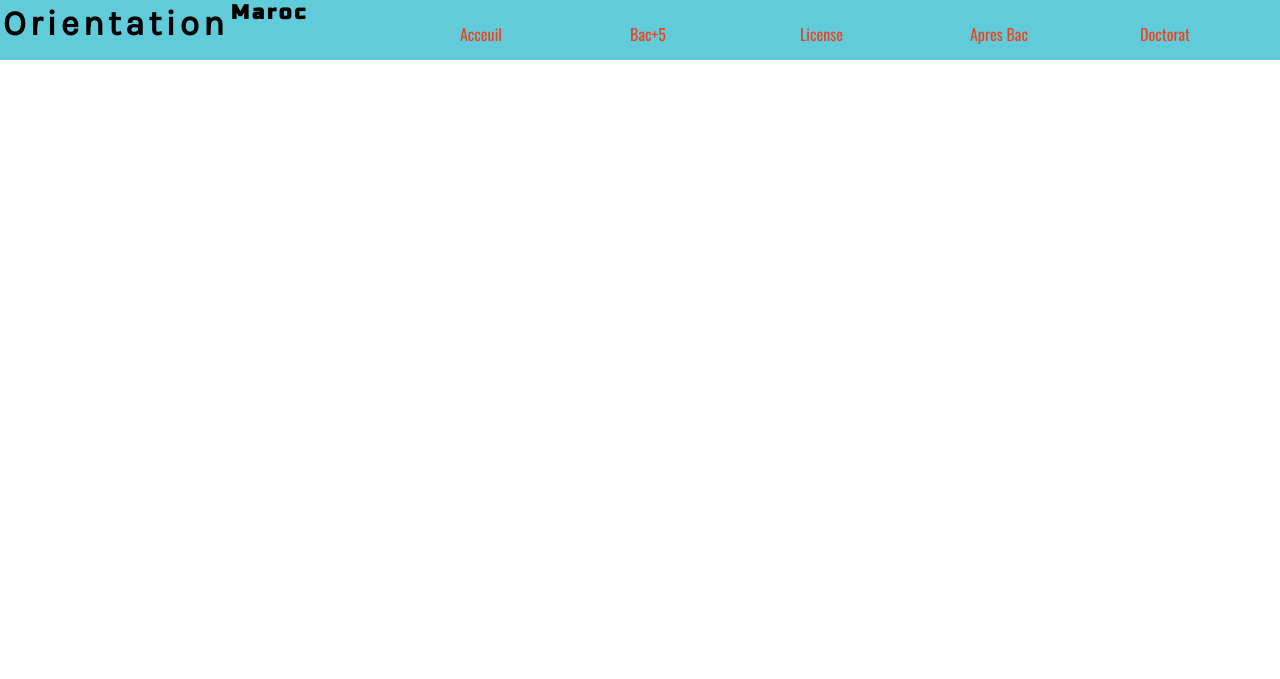
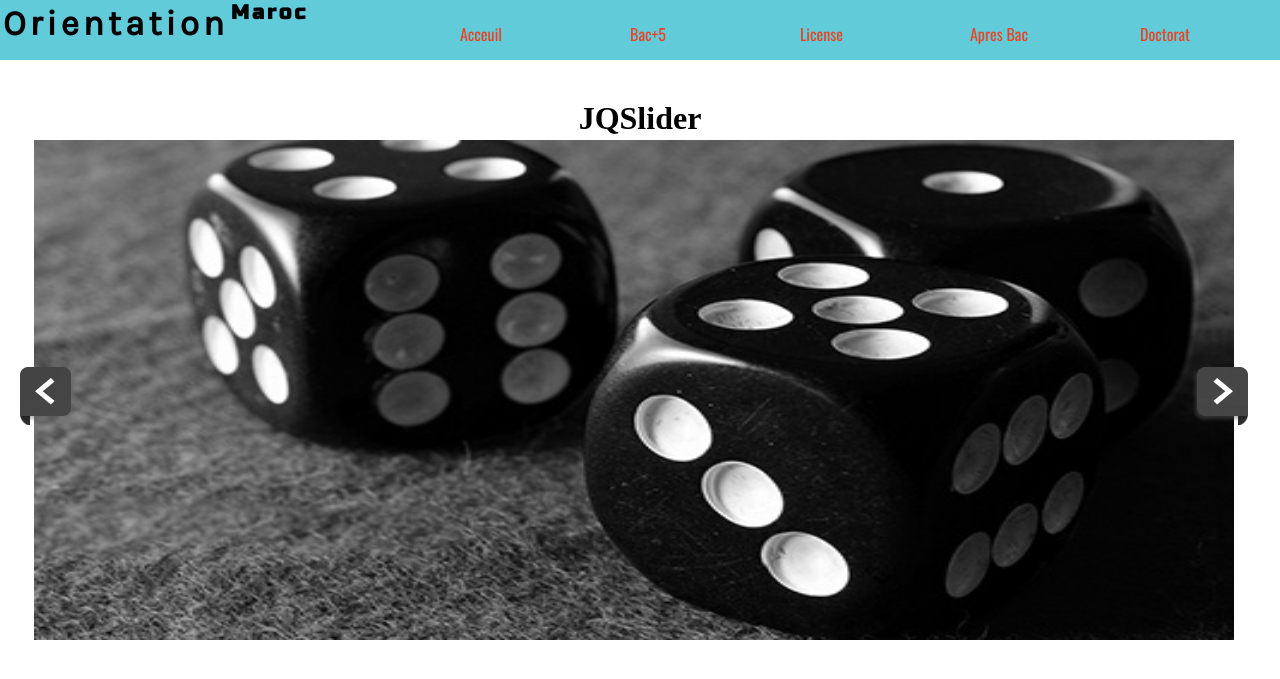
Before and after one commit to zoygberd/SiteStage, a PHP site: page / in a window 1280 px wide. Shown: the top 679 px of the page. Run offline with PHP 8.4, Linux system fonts and the light colour scheme; some libraries are stand-ins or nearby versions.

Commit message:
Apres insertion slider

```diff
--- a/index.html
+++ b/index.html
@@ -7,7 +7,7 @@
     <meta http-equiv="X-UA-Compatible" content="ie=edge">
     <title>Document</title>
     <script src="https://code.jquery.com/jquery-3.1.0.min.js"></script>
-    <script src="java/java.js"></script>
+    <script src="js/java.js"></script>
     <link rel="stylesheet" href="style/style.css">
     <link href="https://fonts.googleapis.com/css?family=Oswald&display=swap" rel="stylesheet">
     <link href="https://fonts.googleapis.com/css?family=Karla&display=swap" rel="stylesheet">
@@ -15,13 +15,11 @@
 </head>
 
 <body>
-        <!-- <div class="imageM">
-                <img src="images/logo.jpg" alt="">
-            </div> -->
     <nav>
        <div class="LogoM">
         <span> <h1>Orientation</h1> <h3>Maroc</h3></span>
-       </div>
+        <!-- <img class="logoP" src="images/Vlogo.png"> -->
+    </div>
 
         <ul class="menu_list">
             <li class="menu1_its"><a href="#">Acceuil</a></li>
@@ -118,6 +116,20 @@
             <li class="menu1_its"><a href="#">Doctorat</a></li>
         </ul>
     </nav>
+
+    <div class="container">
+        <h1>JQSlider</h1>
+        <div class="slider-outer">
+          <img src="images/arrow-left.png" class="prev" alt="Prev">
+          <div class="slider-inner">
+            <img src="images/Slide1.jpg" id="Firstimage" class="active">
+            <img src="images/Slide2.jpg">
+            <img src="images/Slide3.jpg">
+            <img src="images/Slide4.jpg" id="Lastimage">
+          </div>
+          <img src="images/arrow-right.png" class="next" alt="Next">
+        </div>
+      </div>
 </body>
 
 </html>
--- a/style/style.css
+++ b/style/style.css
@@ -2,7 +2,14 @@
     margin: 0;
     padding: 0;
 }
+a{
+	color:#fff;
+	text-decoration: none;
+}
 
+h1{
+	text-align: center;
+}
 /* Menu Pour Pc (General) ! */
 nav {
     width: 100%;
@@ -39,17 +46,16 @@ nav {
 }
 
 .droped {
-    display: inline;
     margin-top: 16px;
     display: none;
-    background-color: white;
+    background-color: #62CBD9;
 }
 
 .droped ul {
     width: 150px;
     margin: 0;
     box-sizing: border-box;
-    background-color: white;
+    background-color: #62CBD9;
     border-right: 1px solid #8DE86D;
     border-left: 1px solid #8DE86D;
 }
@@ -68,7 +74,7 @@ nav {
     display: flex;
     position: absolute;
 }
-/* Image du menu */
+/* Logo Du Menu  */
 .LogoM{
     width: 400px;
     float: left;
@@ -85,6 +91,61 @@ nav {
     font-size: 20px;
     text-justify: kashida;
     letter-spacing: 3px;
+}
+.LogoP{
+    width: 300px;
+    height: 100px;
+}
+/* Slider ! */
 
+a{
+	color:#fff;
+	text-decoration: none;
 }
-/*  */
+
+h1{
+	text-align: center;
+}
+
+.container{
+	width:1240px;
+	margin:40px auto;
+	overflow:auto;
+}
+
+.slider-inner{
+	width:1200px;
+	height:500px;
+	position:relative;
+	overflow:hidden;
+	float:left;
+	padding:3px;
+}
+
+.slider-inner img{
+	display:none;
+	width:1200px;
+	height:500px;
+}
+
+.slider-inner img.active{
+	display:inline-block;
+}
+
+.prev,.next{
+	float:left;
+	margin-top:230px;
+	cursor: pointer;
+}
+
+.prev{
+	position:relative;
+	margin-right:-45px;
+	z-index:100;
+}
+
+.next{
+	position:relative;
+	margin-left:-45px;
+	z-index:100;
+}
```
Also changed, not shown: js/java.js (+31 -0 lines), images/Slide1.jpg (added), images/Slide2.jpg (added), images/Slide3.jpg (added), images/Vlogo.PNG (added), images/arrow-left.png (added), images/arrow-right.png (added), images/image4.jpg (added), images/logo.jpg (deleted), images/logo.png, images/logo2.png (deleted), images/menuImg.jpg (deleted), 1 other file.
